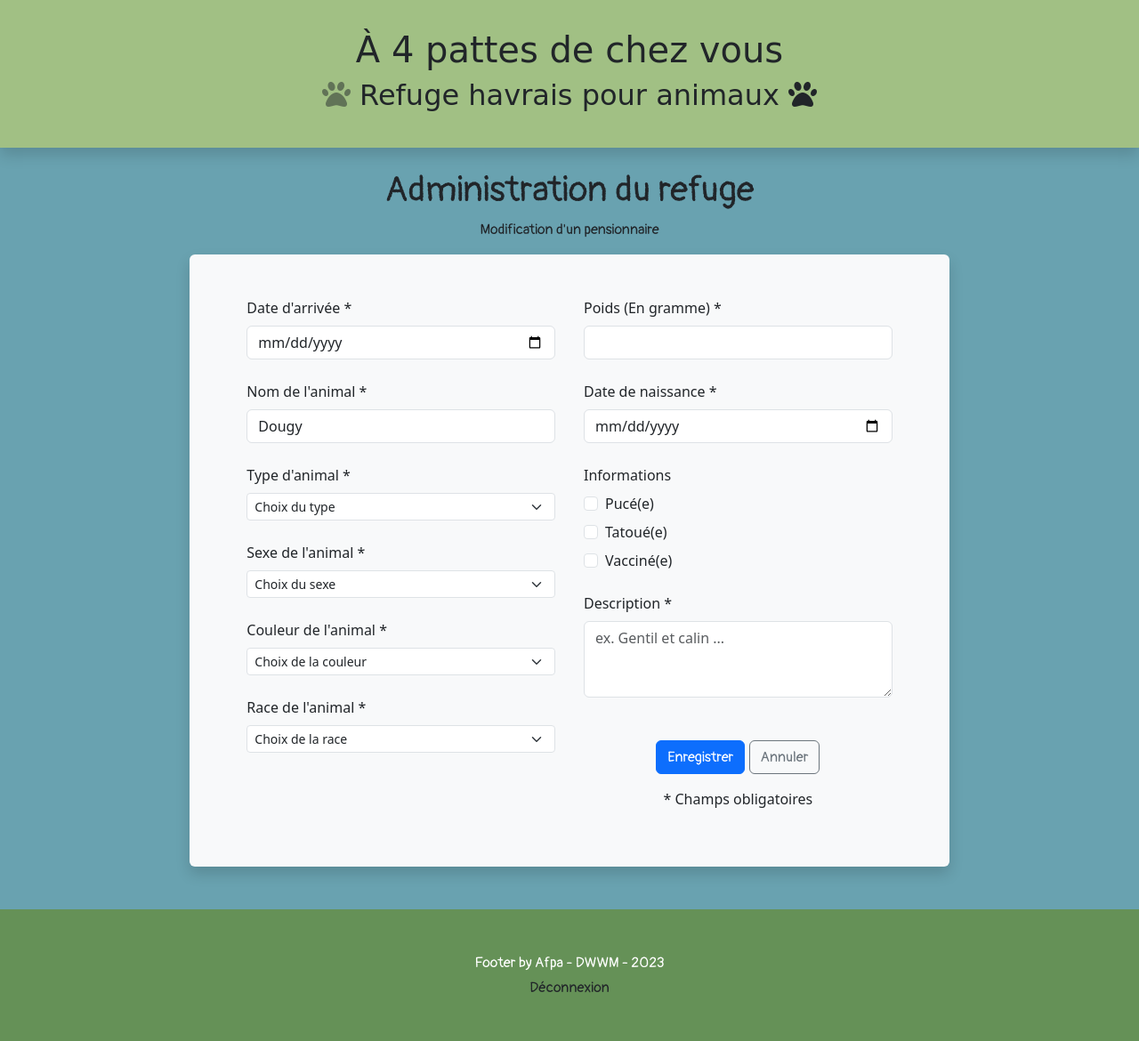
After one commit to AnousoneM/afpa-spa-pdo, a PHP site: page /controllers/controller-update.php?id=24 in a window 1280 px wide. The commit adds this page. Shown: the whole page at 89% size. Run offline with PHP 8.4, Linux system fonts and the light colour scheme; the visitor is signed in with stand-in values (Sample User, id 1); data comes from the database, SQL or seed files in the repository; some libraries are stand-ins or nearby versions; some web fonts are replaced.

Commit message:
mise à jour avec update en cours

```diff
--- /dev/null
+++ b/controllers/controller-update.php
@@ -0,0 +1,141 @@
+<?php
+
+// j'ouvre ma session
+session_start();
+
+// je vérifie que l'utilisateur est bien connecté
+if (!isset($_SESSION['user'])) {
+    header('Location: ../index.php');
+    exit;
+}
+
+
+require_once '../config.php';
+
+require_once '../helpers/Database.php';
+require_once '../helpers/Form.php';
+
+require_once '../models/Animals.php';
+require_once '../models/Colors.php';
+require_once '../models/Species.php';
+require_once '../models/Breeds.php';
+
+// Nous définissons un tableau d'erreurs
+$errors = [];
+// Nous définissons une variable permettant cacher / afficher le formulaire
+$showForm = true;
+
+
+// Nous vérifions que l'id est bien présent dans l'URL et qu'il n'est pas vide.
+if (isset($_GET['id']) && !empty($_GET['id'])) {
+    // Nous vérifions également que l'id est bien un nombre entier à l'aide de la fonction prédéfinie ctype_digit().
+    // Si ce n'est pas le cas, nous redirigeons l'utilisateur vers la liste de pensionnaires.
+    if (!ctype_digit($_GET['id'])) {
+        header('Location: ../controllers/controller-list.php');
+        exit();
+    } else {
+        // Si c'est le cas, nous créons une variable $id qui contiendra l'id de l'animal.
+        $id = strip_tags($_GET['id']);
+        // Nous allons également appeler la méthode getAnimalDetail() pour récupérer les informations de l'animal.
+        $animal = new Animals();
+        $animalDetails = $animal->getAnimalDetails($id);
+
+        // Nous vérifions que l'animal a été trouvé, si false, nous effecutuons un retour à la liste.
+        if ($animalDetails === false) {
+            header('Location: ../controllers/controller-list.php');
+            exit();
+        }
+    }
+} else {
+    header('Location: ../controllers/controller-list.php');
+    exit();
+}
+
+
+
+
+if ($_SERVER['REQUEST_METHOD'] == 'POST') {
+
+    // Contrôle du nom : vide et pattern
+    if (isset($_POST['name'])) {
+
+        if (empty($_POST['name'])) {
+            $errors['name'] = 'Le nom est obligatoire';
+        } else if (!preg_match(REGEX_NAME, $_POST['name'])) {
+            $errors['name'] = 'Le nom n\'est pas valide';
+        }
+    }
+
+    // controle du type : si selectionné et si existe dans la base de données
+    if (!isset($_POST['specie'])) {
+        $errors['specie'] = 'Veuillez sélectionner un type';
+    }
+
+    // controle du sexe : si selectionné et si existe dans la base de données
+    if (!isset($_POST['sex'])) {
+        $errors['sex'] = 'Veuillez sélectionner un sexe';
+    }
+
+    // controle de la couleur : si selectionné et si existe dans la base de données
+    if (!isset($_POST['color'])) {
+        $errors['color'] = 'Veuillez sélectionner une type couleur';
+    }
+
+    // controle de la race : si selectionné et si existe dans la base de données
+    if (!isset($_POST['breed'])) {
+        $errors['breed'] = 'Veuillez sélectionner une race';
+    }
+
+    // controle de la arrivaldate : si vide
+    if (isset($_POST['arrivaldate'])) {
+        if (empty($_POST['arrivaldate'])) {
+            $errors['arrivaldate'] = 'Date d\'arrivée obligatoire';
+        }
+    }
+
+    // controle de la birthdate : si vide
+    if (isset($_POST['birthdate'])) {
+        if (empty($_POST['birthdate'])) {
+            $errors['birthdate'] = 'Date de naissance obligatoire';
+        }
+    }
+
+    // controle du poids : vide et pattern
+    if (isset($_POST['weight'])) {
+        if (empty($_POST['weight'])) {
+            $errors['weight'] = 'Le poids est obligatoire';
+        } else if (!preg_match(REGEX_WEIGHT, $_POST['weight'])) {
+            $errors['weight'] = 'Le poids n\'est pas valide';
+        }
+    }
+
+    // Contrôle de la description : vide et pattern
+    if (isset($_POST['description'])) {
+
+        if (!preg_match(REGEX_NAME, $_POST['description'])) {
+            $errors['description'] = 'Le texte n\'est pas valide';
+        }
+
+        if (empty($_POST['description'])) {
+            $errors['description'] = 'La description est obligatoire';
+        }
+    }
+
+    // si le tableau d'erreurs est vide, on ajoute l'animal dans la base de données
+    if (empty($errors)) {
+        // instanciation de la classe Animals
+        $animal = new Animals();
+        // utilisation de la méthode addAnimal pour ajouter un animal dans la base de données
+        // si la méthode retourne true, on cache le formulaire à l'aide de la variable $showForm
+        if ($animal->addAnimal($_POST)) {
+            $showForm = false;
+        } else {
+            // nous mettons en place un message d'erreur dans le cas où la requête échouée
+            $errors['bdd'] = 'Une erreur est survenue lors de l\'ajout de l\'animal';
+        }
+    }
+}
+
+?>
+
+<?php include_once '../views/view-update.php'; ?>
--- a/views/view-list.php
+++ b/views/view-list.php
@@ -38,7 +38,7 @@
                         <td class="text-center"><?= $animal['ani_reserved'] == 0 ? 'Non' : 'Oui' ?></td>
                         <td class="text-center">
                             <a href="#" class="btn btn-sm btn-outline-secondary me-1">+ d'Infos</a>
-                            <a href="#" class="btn btn-sm my-btn-update me-1">Modifier</a>
+                            <a href="../controllers/controller-update.php?id=<?= $animal['ani_id'] ?>" class="btn btn-sm my-btn-update me-1">Modifier</a>
                             <button class="btn btn-sm my-btn-delete me-1" data-bs-toggle="modal" data-bs-target="#deleteModal-<?= $animal['ani_id'] ?>">Archiver</button>
                         </td>
                     </tr>
--- /dev/null
+++ b/views/view-update.php
@@ -0,0 +1,142 @@
+<?php include_once 'template/head-admin.php'; ?>
+
+<h1 class="text-center mt-4 mb-2 font-pangolin">Administration du refuge</h1>
+
+<p class="text-center font-pangolin">Modification d'un pensionnaire</p>
+
+<div class="row justify-content-center mx-0 mb-5">
+    <div class="container col-lg-8 col-10 px-lg-5 px-3 pb-5 rounded shadow bg-light">
+
+        <div class="form-error my-3 text-center"><?= $errors['bdd'] ?? '' ?></div>
+
+        <?php if ($showForm) { ?>
+
+            <!-- novalidate permet de désactiver la validation HTML5 -->
+            <form action="" method="POST" novalidate>
+
+                <!-- nous séparons le formulaire en 2 partie pour une meilleur lisibilité -->
+                <div class="row mx-0">
+
+                    <!-- premiere partie du formulaire -->
+                    <div class="col px-3">
+
+                        <div class="mb-4">
+                            <label for="birthdate" class="form-label">Date d'arrivée *</label>
+                            <span class="form-error"><?= $errors['arrivaldate'] ?? '' ?></span>
+                            <input type="date" class="form-control" name="arrivaldate" id="arrivaldate" value=<?= $_POST['arrivaldate'] ?? $animalDetails['arrivaldate'] ?>>
+                        </div>
+
+
+                        <div class="mb-4">
+                            <label for="name" class="form-label">Nom de l'animal *</label>
+                            <span class="form-error"><?= $errors['name'] ?? '' ?></span>
+                            <input type="text" class="form-control" id="name" name="name" placeholder="ex. Rintintin" value="<?= $_POST['name'] ?? $animalDetails['ani_name'] ?>">
+                        </div>
+
+
+                        <label for="specie" class="form-label">Type d'animal *</label>
+                        <span class="form-error"><?= $errors['specie'] ?? '' ?></span>
+                        <select class="form-select form-select-sm" name="specie" id="specie">
+                            <option value="" selected disabled>Choix du type</option>
+                            <?php foreach (Species::getSpecies() as $specie) { ?>
+                                <option value="<?= $specie['spe_id'] ?>" <?= isset($_POST['specie']) && $_POST['specie'] == $specie['spe_id'] ? 'selected' : '' ?>><?= ucfirst($specie['spe_name']) ?></option>
+                            <?php } ?>
+                        </select>
+
+
+                        <label for="sex" class="form-label mt-4">Sexe de l'animal *</label>
+                        <span class="form-error"><?= $errors['sex'] ?? '' ?></span>
+                        <select class="form-select form-select-sm" name="sex" id="sex">
+                            <option value="" selected disabled>Choix du sexe</option>
+                            <option value="m" <?= isset($_POST['sex']) && $_POST['sex'] == 'm' ? 'selected' : '' ?>>Male</option>
+                            <option value="f" <?= isset($_POST['sex']) && $_POST['sex'] == 'f' ? 'selected' : '' ?>>Femelle</option>
+                        </select>
+
+
+                        <label for="color" class="form-label mt-4">Couleur de l'animal *</label>
+                        <span class="form-error"><?= $errors['color'] ?? '' ?></span>
+                        <select class="form-select form-select-sm" name="color" id="color">
+                            <option value="" selected disabled>Choix de la couleur</option>
+                            <?php foreach (Colors::getAllColors() as $color) { ?>
+                                <option value="<?= $color['col_id'] ?>" <?= isset($_POST['color']) && $_POST['color'] == $color['col_id'] ? 'selected' : '' ?>><?= ucfirst($color['col_name']) ?></option>
+                            <?php } ?>
+                        </select>
+
+
+                        <label for="breed" class="form-label mt-4">Race de l'animal *</label>
+                        <span class="form-error mb-4"><?= $errors['breed'] ?? '' ?></span>
+                        <select class="form-select form-select-sm" name="breed" id="breed">
+                            <option value="" selected disabled>Choix de la race</option>
+                            <?php foreach (Breeds::getBreeds() as $breed) { ?>
+                                <option value="<?= $breed['bre_id'] ?>" <?= isset($_POST['breed']) && $_POST['breed'] == $breed['bre_id'] ? 'selected' : '' ?>><?= ucfirst($breed['bre_name']) ?></option>
+                            <?php } ?>
+                        </select>
+
+                    </div>
+
+                    <!-- deuxieme partie du formulaire -->
+                    <div class="col px-3">
+
+                        <div class="mb-4">
+                            <label for="weight" class="form-label">Poids (En gramme) *</label>
+                            <span class="form-error"><?= $errors['weight'] ?? '' ?></span>
+                            <input type="text" class="form-control" name="weight" id="weight" value=<?= $_POST['weight'] ?? '' ?>>
+                        </div>
+
+                        <div class="mb-4">
+                            <label for="birthdate" class="form-label">Date de naissance *</label>
+                            <span class="form-error"><?= $errors['birthdate'] ?? '' ?></span>
+                            <input type="date" class="form-control" name="birthdate" id="birthdate" value=<?= $_POST['birthdate'] ?? '' ?>>
+                        </div>
+
+
+                        <label class="form-label">Informations</label>
+                        <div class="mb-2 form-check">
+                            <input type="checkbox" class="form-check-input" id="microchipped" name="microchipped" value="1" <?= isset($_POST['microchipped']) && $_POST['microchipped'] == 1 ? 'checked' : '' ?>>
+                            <label class="form-check-label" for="microchipped">Pucé(e)</label>
+                        </div>
+
+
+                        <div class="mb-2 form-check">
+                            <input type="checkbox" class="form-check-input" id="tattooed" name="tattooed" value="1" <?= isset($_POST['tattooed']) && $_POST['tattooed'] == 1 ? 'checked' : '' ?>>
+                            <label class="form-check-label" for="tatooed">Tatoué(e)</label>
+                        </div>
+
+
+                        <div class="mb-4 form-check">
+                            <input type="checkbox" class="form-check-input" id="vaccinated" name="vaccinated" value="1" <?= isset($_POST['vaccinated']) && $_POST['vaccinated'] == 1 ? 'checked' : '' ?>>
+                            <label class="form-check-label" for="vaccinated">Vacciné(e)</label>
+                        </div>
+
+
+                        <div class="mb-5">
+                            <label for="description" class="form-label">Description *</label>
+                            <span class="form-error"><?= $errors['description'] ?? '' ?></span>
+                            <textarea class="form-control" id="description" name="description" placeholder="ex. Gentil et calin ... " rows="3"><?= $_POST['description'] ?? '' ?></textarea>
+                        </div>
+
+                        <div class="text-center">
+                            <button type="submit" class="btn btn-primary font-pangolin mb-lg-0 mb-3">Enregistrer</button>
+                            <a href="../controllers/controller-admin.php" class="btn btn-outline-secondary font-pangolin">Annuler</a>
+                            <p class="mt-3">* Champs obligatoires</p>
+                        </div>
+
+                    </div>
+
+                </div>
+
+            </form>
+
+        <?php } else { ?>
+            <!-- Nous indiquons que tout est ok -->
+            <p class="text-center font-pangolin h3">Les modifications ont bien été prises en compte<?= isset($_POST['specie']) && $_POST['specie'] == 2 ? '<i class="fa-solid fa-cat"></i>' : '<i class="fa-solid fa-dog"></i>' ?></p>
+            <div class="text-center py-3">
+                <a href="../controllers/controller-list.php" class="btn btn-primary font-pangolin m-1">Liste des pensionnaires</a>
+                <a href="../controllers/controller-admin.php" class="btn btn-secondary font-pangolin m-1">Retour Menu</a>
+            </div>
+
+        <?php } ?>
+    </div>
+</div>
+
+<?php include_once 'template/footer.php'; ?>
```
